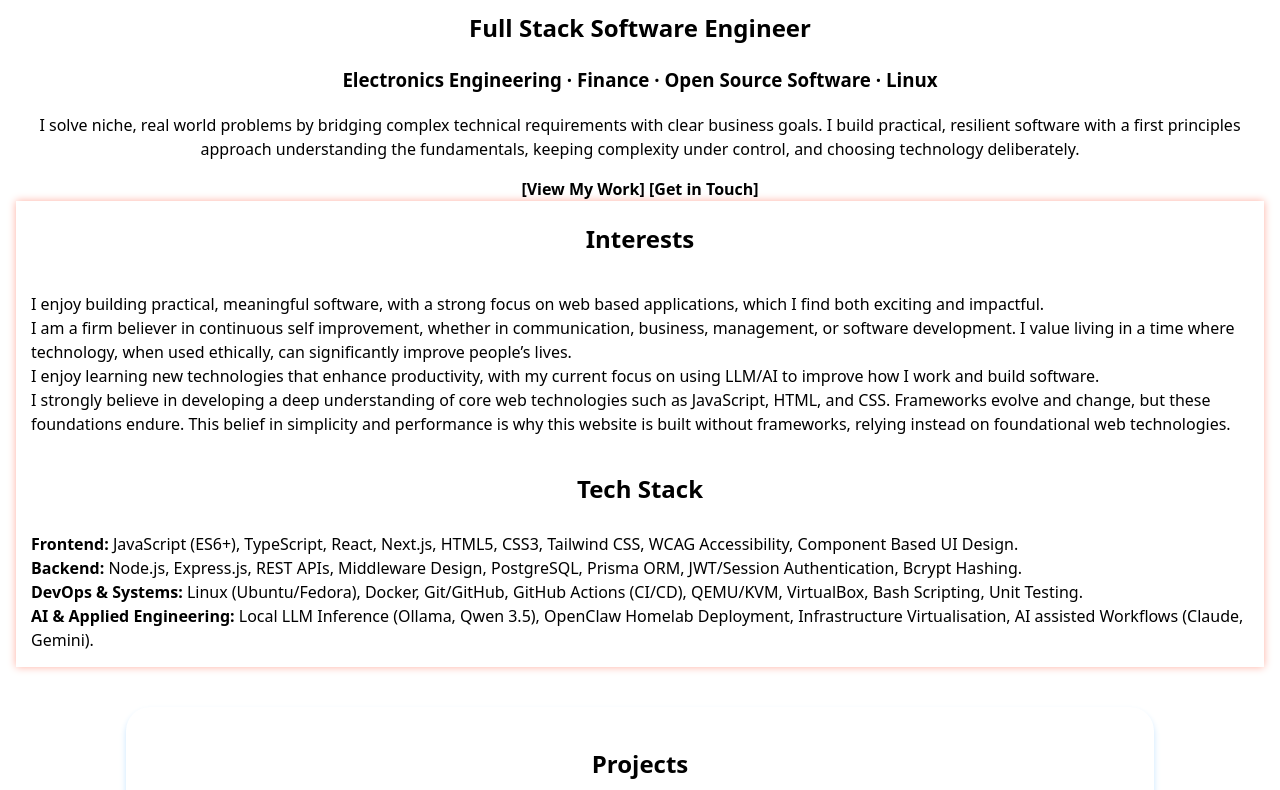
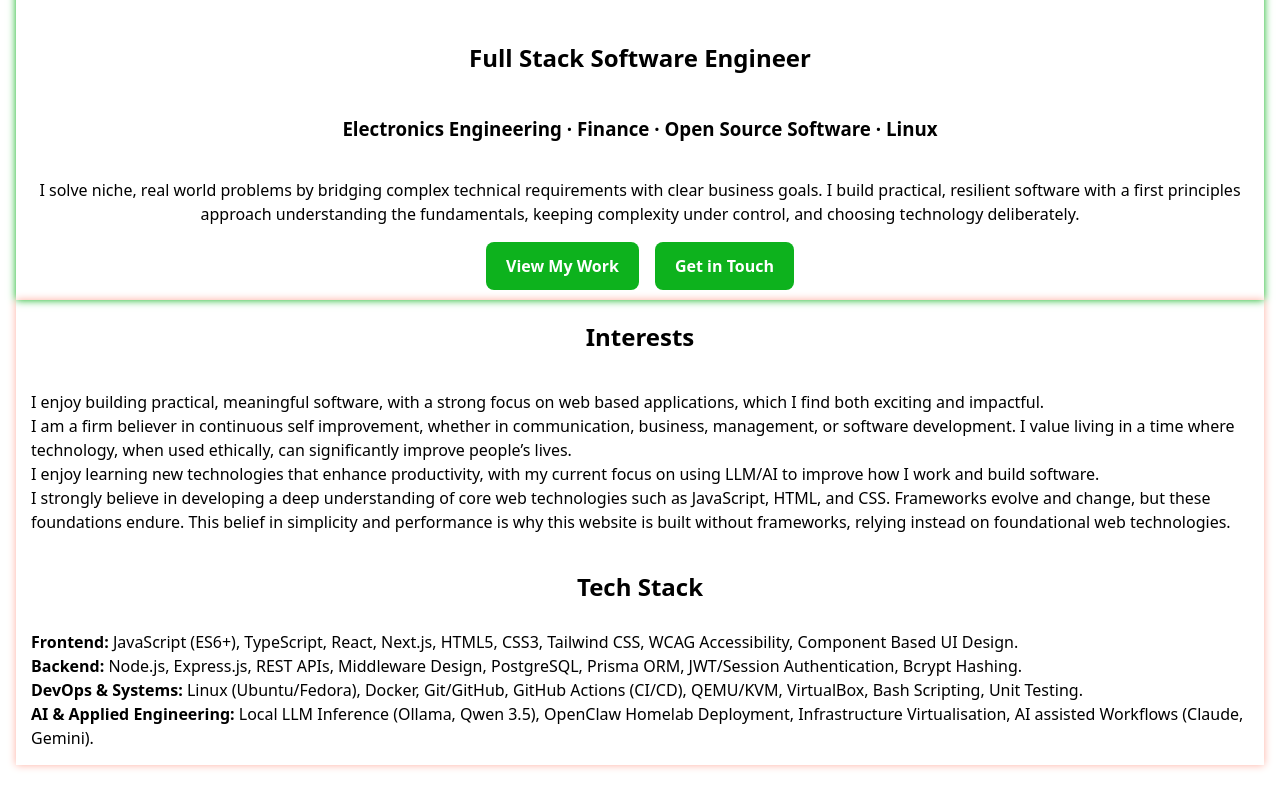
Before and after one commit to amalk-au/amalk-au.github.io, a website: page index.html in a window 1280 px wide. Shown: the part 231-1021 px from the top of the page. Drawn offline with Linux system fonts and the light colour scheme.

Commit message:
Styled hero action button

```diff
--- a/css/style.css
+++ b/css/style.css
@@ -10,6 +10,9 @@
   --colour-background: #ffffff;
   --colour-text: #000000;
   --colour-menu-shadow: #f8885f;
+  --colour-hero-shadow: #0db21d;
+  --colour-hero-action-background: #0db21d;
+  --colour-hero-text: #ffffff;
   --colour-about-shadow: #ffafa1;
   --colour-grid-item: #c8e5ff;
   --colour-link-hover: #007bff;
@@ -74,6 +77,29 @@ nav a:focus {
 footer a:hover,
 footer a:focus {
   color: var(--colour-link-hover);
+}
+
+.hero {
+  display: flex;
+  flex-direction: column;
+  align-items: center;
+  box-shadow: 0 0 0.5rem var(--colour-hero-shadow);
+  padding: 10px;
+}
+
+.hero-actions {
+  display: flex;
+  gap: 1rem;
+  align-items: center;
+}
+
+.hero-actions a {
+  display: inline-block;
+  padding: 0.75rem 1.25rem;
+  text-decoration: none;
+  border-radius: 8px;
+  background-color: var(--colour-hero-action-background);
+  color: var(--colour-hero-text);
 }
 
 .about-div-class {
--- a/index.html
+++ b/index.html
@@ -109,8 +109,10 @@
           fundamentals, keeping complexity under control, and choosing
           technology deliberately.
         </p>
-        <a href="#projects">[View My Work]</a>
-        <a href="#contact">[Get in Touch]</a>
+        <div class="hero-actions">
+          <a href="#projects">View My Work</a>
+          <a href="#contact">Get in Touch</a>
+        </div>
       </section>
       <section class="about-div-class" id="about-div-id">
         <h2>Interests</h2>
```
